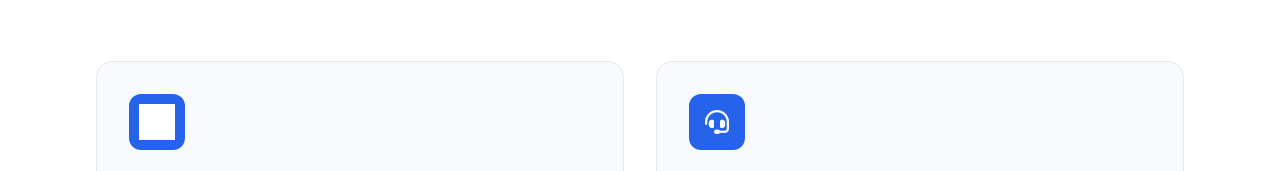
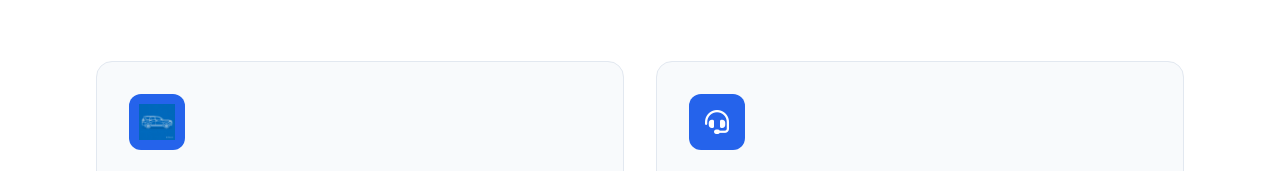
Before and after one commit to AndreasBorisovAthos/athosqwest, a plain HTML site: page index.html in a window 1280 px wide. Shown: the part 1765-1936 px from the top of the page. Drawn offline with nearby package versions, Linux system fonts and the light colour scheme.

Commit message:
Update index.html
Ок

```diff
--- a/index.html
+++ b/index.html
@@ -162,7 +162,7 @@
         <div class="grid md:grid-cols-2 gap-8">
             <div class="card-hover bg-slate-50 rounded-2xl p-8 border border-slate-200">
                 <div class="w-14 h-14 rounded-xl bg-blue-600 flex items-center justify-center mb-6 p-2.5">
-    <img src="prado-icon.png" alt="Джип Prado" class="w-full h-full object-contain brightness-0 invert">
+    <img src="prado-icon.png" alt="Джип Prado" class="w-full h-full object-contain">
 </div>
                 <h3 class="text-2xl font-bold text-slate-900 mb-4">Джип-туры по Афону с рассказами</h3>
                 <p class="text-slate-600 mb-6 leading-relaxed">
```
